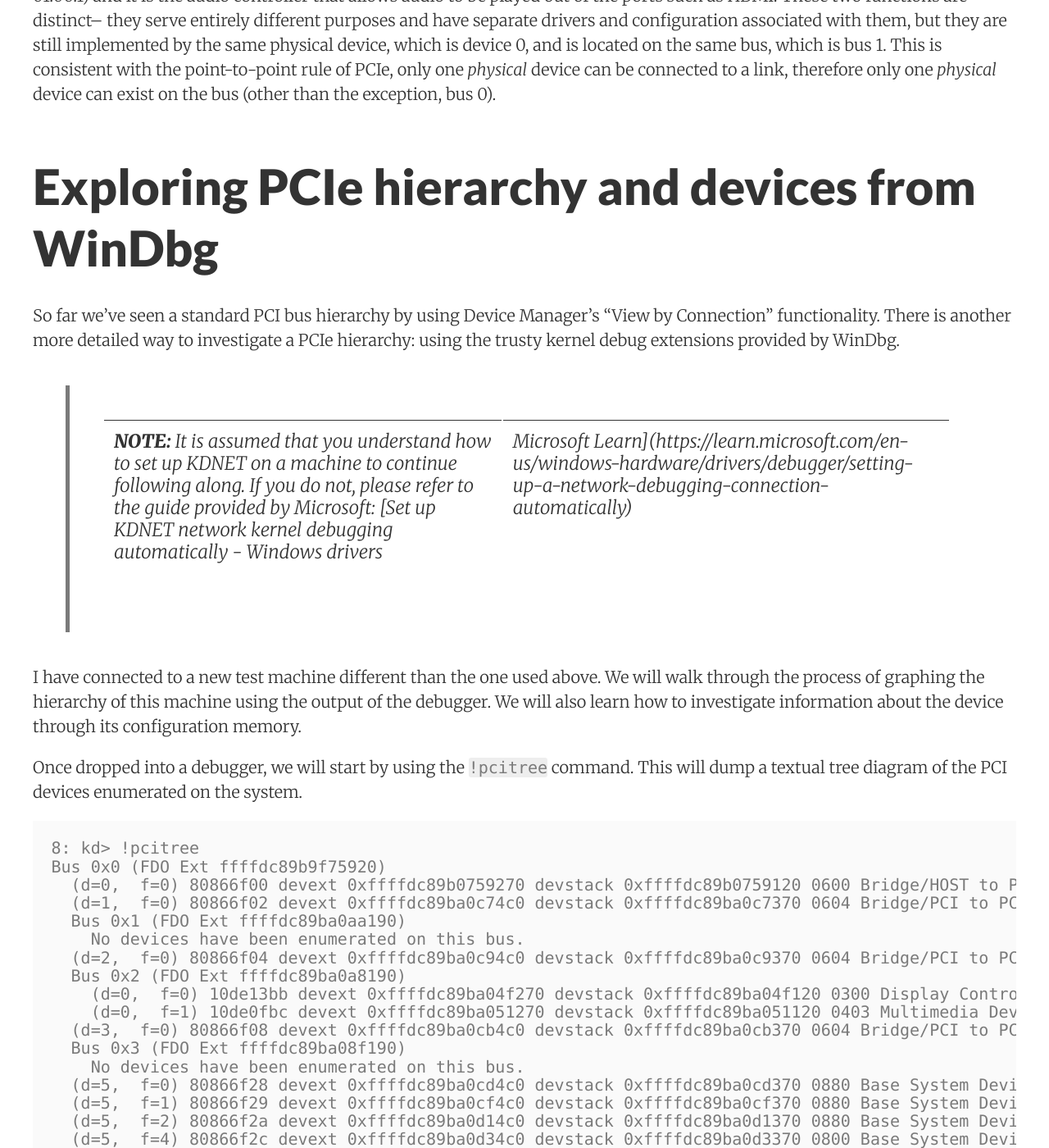
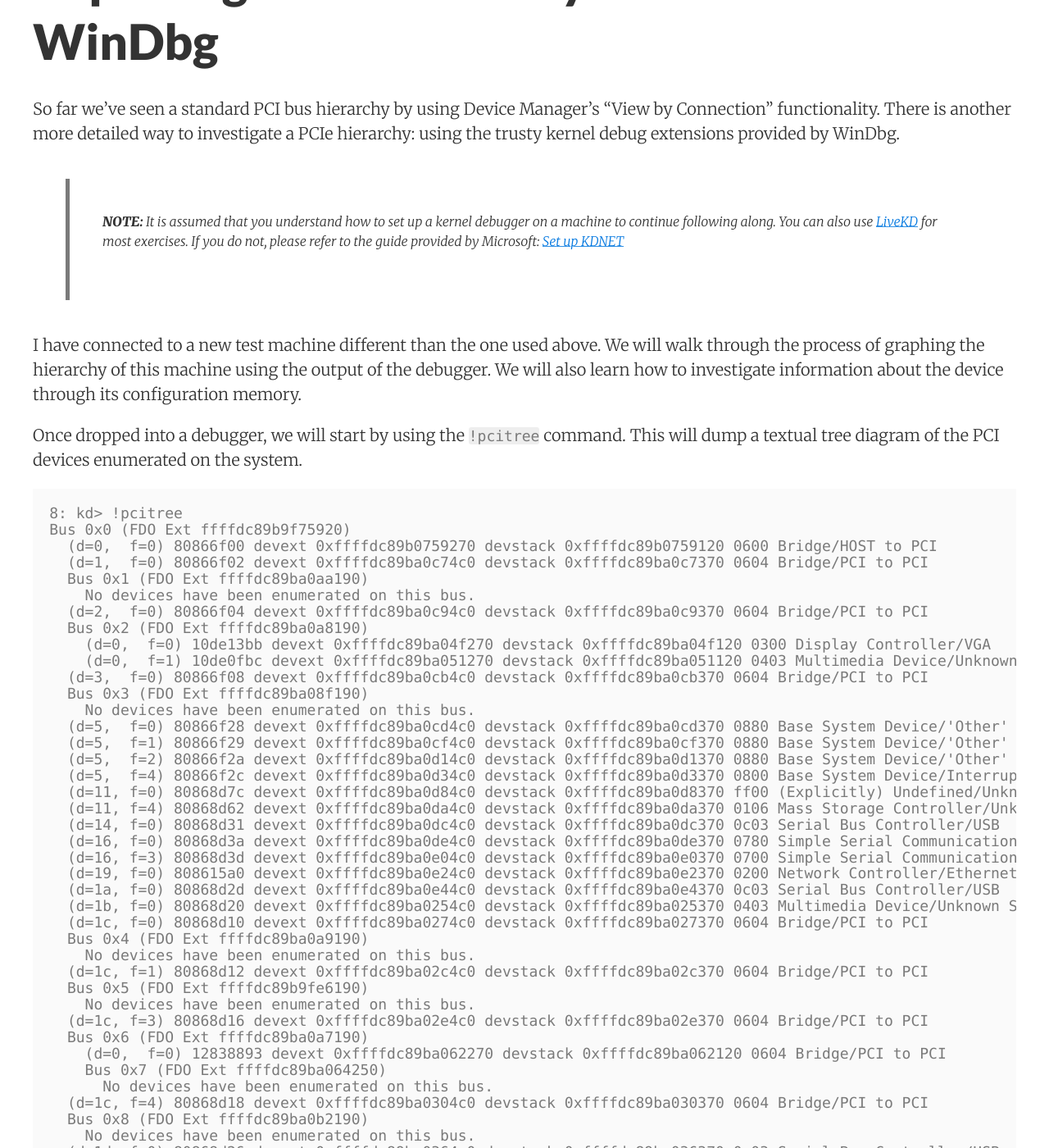
Before and after one commit to Gbps/gbps.github.io, a Jekyll site: the page built from _posts/2023-02-14-pcie-part-1.md, in a window 1280 px wide and 1400 px high, scrolled down 9725 px. Shown: the whole window at 82% size. Built offline with Jekyll 4.4.1, drawn with Linux system fonts in a browser that asks for light colours; nearby versions of some CDN libraries; some of the changed text lies outside the part shown.

Commit message:
Fix post

```diff
--- a/_posts/2023-02-14-pcie-part-1.md
+++ b/_posts/2023-02-14-pcie-part-1.md
@@ -112,7 +112,7 @@ In this case, we can also see a good example of a **Multi-Function Device**. The
 
 So far we've seen a standard PCI bus hierarchy by using Device Manager's "View by Connection" functionality. There is another more detailed way to investigate a PCIe hierarchy: using the trusty kernel debug extensions provided by WinDbg.
 
-> **NOTE:** It is assumed that you understand how to set up KDNET on a machine to continue following along. If you do not, please refer to the guide provided by Microsoft: [Set up KDNET network kernel debugging automatically - Windows drivers | Microsoft Learn](https://learn.microsoft.com/en-us/windows-hardware/drivers/debugger/setting-up-a-network-debugging-connection-automatically)
+> **NOTE:** It is assumed that you understand how to set up a kernel debugger on a machine to continue following along. You can also use [LiveKD](https://learn.microsoft.com/en-us/sysinternals/downloads/livekd) for most exercises. If you do not, please refer to the guide provided by Microsoft: [Set up KDNET](https://learn.microsoft.com/en-us/windows-hardware/drivers/debugger/setting-up-a-network-debugging-connection-automatically)
 
 I have connected to a new test machine different than the one used above. We will walk through the process of graphing the hierarchy of this machine using the output of the debugger. We will also learn how to investigate information about the device through its configuration memory.
 
@@ -380,7 +380,7 @@ For our purposes, there are two types of physical memory on a system:
 - **RAM** - Addresses that, when read or written to, is stored and retrieved from the DRAM DIMMs on your machine. This is what most people think of when they think "memory".
 - **Device Memory** - Addresses that, when read or written to, talks to a **device** on the system. The keyword here is **talks**. It does not store memory on the device, it does not retrieve memory on the device (although the device might be able to both). The address you might be talking to might not even be memory at all, but a more ethereal "device register" that configures the inner workings of the device. It is up to the device what happens with this kind of access. All you are doing is communicating with a device. You will typically see this referred to as **MMIO**, which stands for **Memory-Mapped I/O**.
 
-> **NOTE: ** Device memory for PCI will always read "all 1s" or "all FFs" whenever a device does not respond to the address accessed in a device memory region. This is a handy way to know when a device is actually responding or not. If you see all FFs, you know you're reading invalid device addresses.
+> **NOTE:** Device memory for PCI will always read "all 1s" or "all FFs" whenever a device does not respond to the address accessed in a device memory region. This is a handy way to know when a device is actually responding or not. If you see all FFs, you know you're reading invalid device addresses.
 
 It is a misunderstanding of beginners that all physical memory is RAM. When software talks to a PCI device in the PCI region, it is not reading and writing from RAM. The device instead is receiving a packet (a TLP, Transmission-Layer Packet) from the Root Complex that is automatically generated for you by your CPU immediately when the address inside the PCI region is read/written. You do not create these packets in software, and all of these packets are generated completely behind the scenes as soon as this memory is accessed. In software, you cannot even see or capture these packets, instead requiring a special hardware testing device to intercept and view the packets being sent. More on this later.
 
@@ -443,8 +443,6 @@ So, we took a look at how a config space access theoretically happens, but let's
 - Locate where ECAM is on the system.
 - Calculate the offset into ECAM to read the Vendor ID of the the device. For this, I chose the `Multimedia Device` @ `02:00.1` which is on the NVIDIA graphics card.
 - Perform a physical memory read at that address to retrieve the value.
-
-##
 
 The first step is locate ECAM. This part is a little tricky given that the location of ECAM comes through ACPI, specifically the **MCFG** table in ACPI. This is the table firmware uses to tell the OS where ECAM is located in the physical memory map of the system. There is a lot to talk about with ACPI and how it is used in combination with PCI, but for now I'll just quickly skip to the relevant parts to achieve our goal.
 
--- a/_sass/_base.scss
+++ b/_sass/_base.scss
@@ -20,7 +20,9 @@ html, body {
 
 img {
   max-width: 100%;
-  text-align: center;
+  display: block;
+  margin-left: auto;
+  margin-right: auto;
 }
 
 em img {
--- a/_sass/basscss/_base-typography.scss
+++ b/_sass/basscss/_base-typography.scss
@@ -37,7 +37,7 @@ pre,
 code,
 samp {
   font-family: $monospace-font-family;
-  font-size: inherit;
+  font-size: .9rem;
 }
 
 pre {
@@ -55,13 +55,13 @@ blockquote {
   margin-top: $space-3;
   margin-bottom: $space-3;
   margin-left: 0;
-  padding-left: $space-2;
-  padding-right: $space-2;
+  // padding-left: $space-2;
+  // padding-right: $space-2;
 }
 
 blockquote,
 blockquote p {
-  font-size: $h3;
+  font-size: .8rem;
   font-style: italic;
 }
 
```
